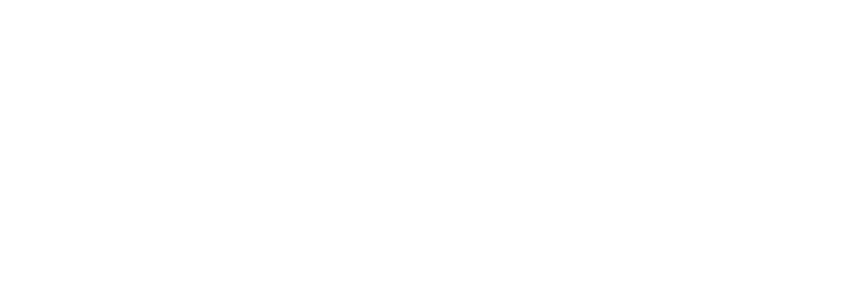
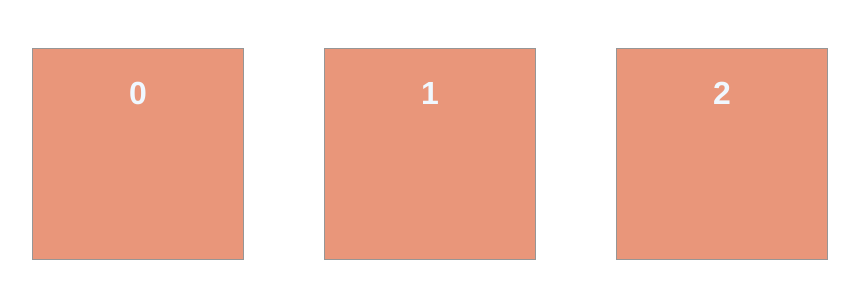
Before and after one commit to Freshield/LEARN_D3JS, a plain HTML site: page chp2/a3_selection_iteration.html in a window 1280 px wide. Shown: the whole page, without its empty margins (16-875 px from the left). Drawn offline with Linux system fonts and the light colour scheme.

Commit message:
begin sub selection

```diff
--- a/chp2/a3_selection_iteration.html
+++ b/chp2/a3_selection_iteration.html
@@ -8,5 +8,17 @@
 </head>
 <body>
 
+<div></div>
+<div></div>
+<div></div>
+
+<script type="text/javascript">
+    d3.selectAll('div')
+    .attr('class', 'red box')
+    .each(function (d, i) {
+        d3.select(this).append('h1').text(i)
+    })
+</script>
+
 </body>
 </html>
```
Also changed, not shown: chp2/a4_sub_selection.html (added, +12 -0 lines).
